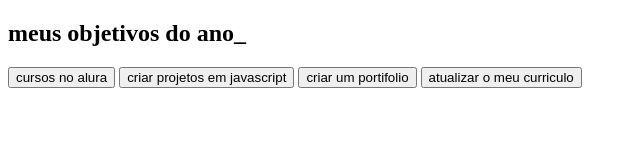
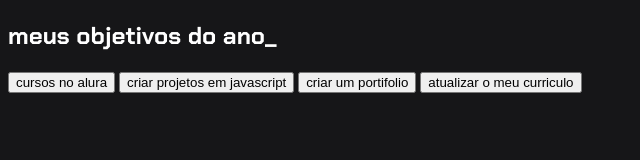
Before and after one commit to RaySantos7/RaySantos7.github.io, a plain HTML site: page index.html in a window 1280 px wide. Shown: the whole page, without its empty margins (0-640 px from the left). Drawn offline with Linux system fonts and the light colour scheme.

Commit message:
Add files via upload

```diff
--- a/style.css
+++ b/style.css
@@ -1,8 +1,16 @@
-:root{
-    --cor-de-fundo: #1E1E1E;
-    --verde: #6FFF57;
-    --branco: #FFFFFF;
-    --botao-ativo: #3A375E;
-    --botao-inativo: rgba(58, 55, 94, 0.5);
-    --texto-fundo: rgba(58, 55, 94, 0.3);
+@import url('https://fonts.googleapis.com/css?family=Chakra+Petch:wght@400;700&display=swap');
+
+:root {
+  --cor-de-fundo: #161618;
+  --verde: #6FFF57;
+  --branco: #FFFFFF;
+  --botao-ativo: #3A375E;
+  --botao-inativo: rgba(58, 55, 94, 0.5);
+  --texto-fundo: rgba(58, 55, 94, 0.3);
 }
+
+body {
+  background-color: var(--cor-de-fundo);
+  color: var(--branco);
+  font-family: 'Chakra Petch', sans-serif;
+}
```
